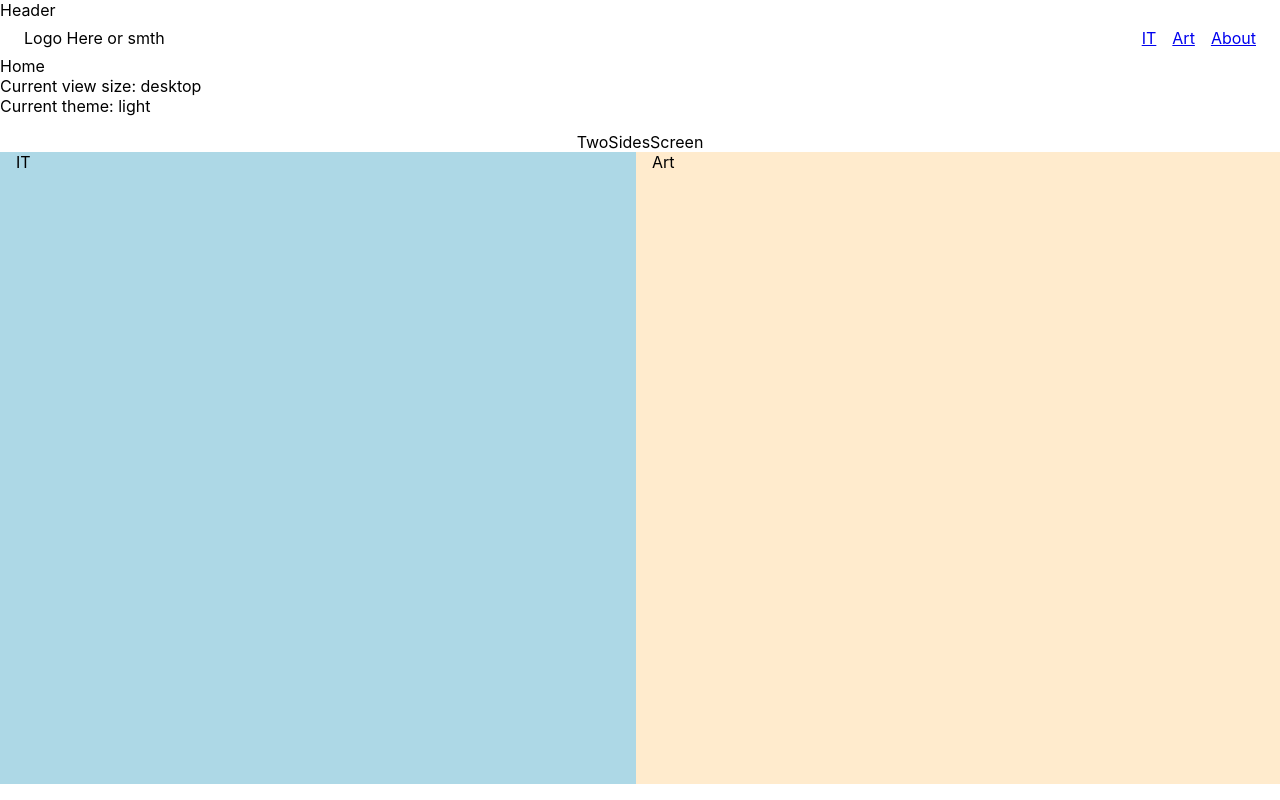
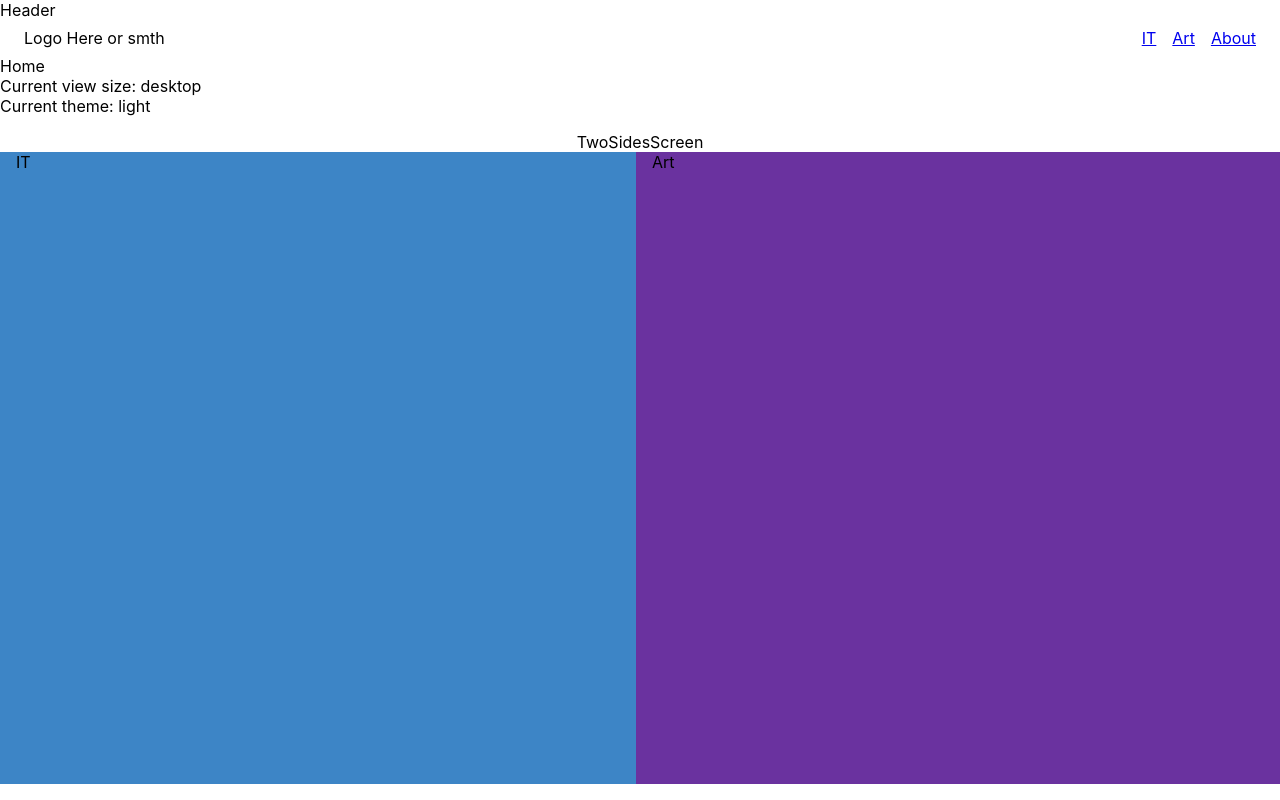
Before and after one commit to Matylda-Lewandowska/cv-page, a React (Create React App) app: page /#/home in a window 1280 px wide. Built offline with nearby package versions, Linux system fonts and the light colour scheme.

Commit message:
fix some naming issues

```diff
--- a/src/assets/styles/main.scss
+++ b/src/assets/styles/main.scss
@@ -1,3 +1,4 @@
 @import "./utils/reset";
+@import "./utils/variables";
 @import "./utils/colors";
 @import "./utils/mixins";
--- a/src/assets/styles/utils/_variables.scss
+++ b/src/assets/styles/utils/_variables.scss
@@ -13,7 +13,7 @@ $color-DT-black: #000000;
 $color-DT-main: #383838;
 
 $color-DT-light: #808080;
-$color-LT-medium: #616161;
+$color-DT-medium: #616161;
 $color-DT-dark: #383838;
 
 // -- COLORS IN THEME --
--- a/src/components/TwoSidesScreen/TwoSidesScreen.tsx
+++ b/src/components/TwoSidesScreen/TwoSidesScreen.tsx
@@ -13,8 +13,8 @@ export const TwoSidesScreen: React.FC<TwoSidesScreenProps> = ({ titleLeft, title
         <div className='tSS__title'>TwoSidesScreen</div>
 
         <div className='tSS__choice choice'>
-          <div className='choice__first choice__first:hover'>{titleLeft}</div>
-          <div className='choice__second choice__second:hover'>{titleRight}</div>
+          <div className='choice__first bg-blue-main choice__first:hover'>{titleLeft}</div>
+          <div className='choice__second bg-purple-main choice__second:hover'>{titleRight}</div>
         </div>
 
       </div>
--- a/src/components/TwoSidesScreen/twoSidesScreen.scss
+++ b/src/components/TwoSidesScreen/twoSidesScreen.scss
@@ -1,3 +1,5 @@
+@import '../../assets/styles/utils/colors';
+
 .tSS {
   padding: 1rem 0;
   display: flex;
@@ -21,7 +23,6 @@
 
   &__first {
     padding: 0 1rem;
-    background-color: lightblue;
     flex-grow: 1;
     transition: flex-grow 0.5s ease-in-out;
 
@@ -32,7 +33,6 @@
 
   &__second {
     padding: 0 1rem;
-    background-color: blanchedalmond;
     flex-grow: 1;
     transition: flex-grow 0.5s ease-in-out;
 
```
